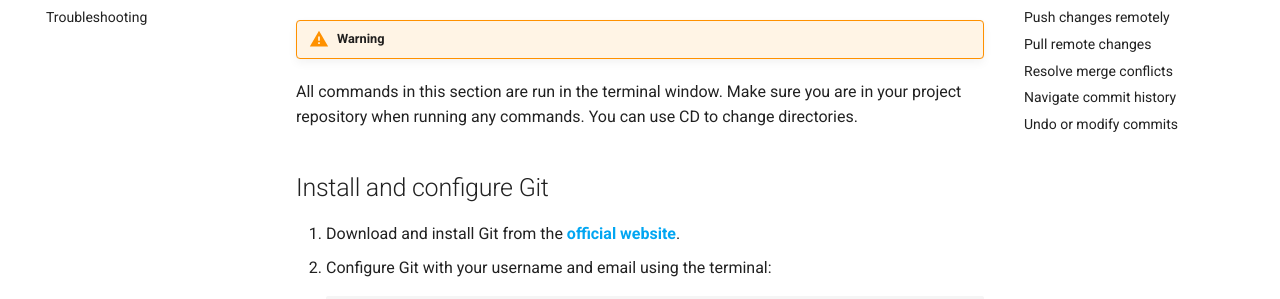
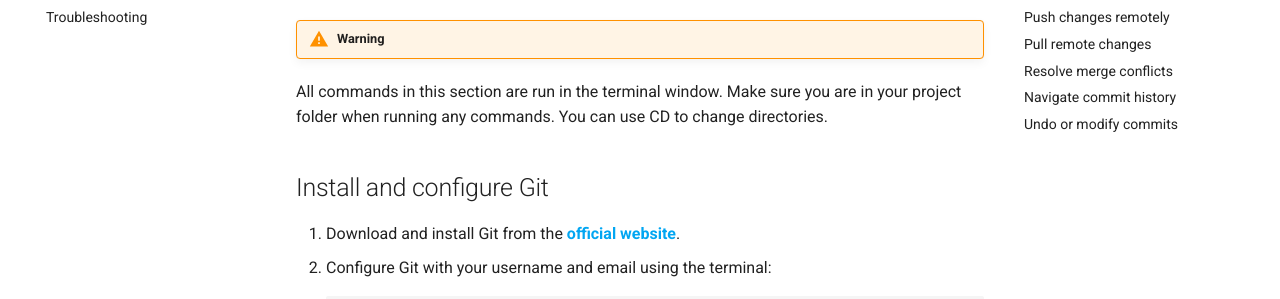
Before and after one commit to AnkitAhlwat/GitHub-User-Documentation, an MkDocs documentation site: the page built from docs/Working with Git.md, in a window 1280 px wide and 1400 px high. Shown: the part 256-555 px from the top of the window. Built offline with MkDocs 1.6.1 and Material for MkDocs 9.7.7, drawn with Linux system fonts in a browser that asks for light colours; some of the changed text lies outside the part shown.

Commit message:
Fix typos

```diff
--- a/docs/Working with Git.md
+++ b/docs/Working with Git.md
@@ -3,7 +3,7 @@
 Git is a opened source version control system used alongside GitHub. This section will help you work with Git and manage your code on GitHub. You will learn the most commonly used Git commands and when to use them.
 
 !!! warning "Warning"
-All commands in this section are run in the terminal window. Make sure you are in your project repository when running any commands. You can use CD to change directories.
+All commands in this section are run in the terminal window. Make sure you are in your project folder when running any commands. You can use CD to change directories.
 
 ## Install and configure Git
 
```
Also changed, not shown: other parts of docs/Working with Git.md (+3 -3 lines), docs/Customizing your Github.md (+2 -2 lines).
